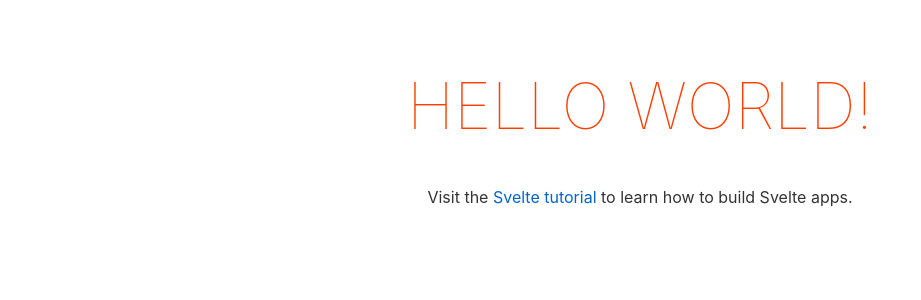
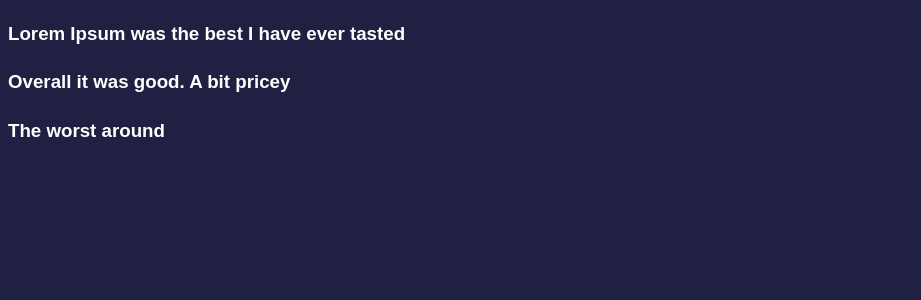
Before and after one commit to Rosenmatt1/svelte2, a Svelte app: page / in a window 1280 px wide. Shown: the top 300 px of the page, without its empty margins (0-921 px from the left). Built offline with nearby package versions, Linux system fonts and the light colour scheme.

Commit message:
Created FeedbackList and dumby data

```diff
--- a/public/global.css
+++ b/public/global.css
@@ -5,11 +5,10 @@ html, body {
 }
 
 body {
-	color: #333;
-	margin: 0;
-	padding: 8px;
-	box-sizing: border-box;
-	font-family: -apple-system, BlinkMacSystemFont, "Segoe UI", Roboto, Oxygen-Sans, Ubuntu, Cantarell, "Helvetica Neue", sans-serif;
+	color: white;
+	background-color: #202142;
+	line-height: 1.6;
+	font-family: 'Poppins', sans-serif;
 }
 
 a {
--- a/src/App.svelte
+++ b/src/App.svelte
@@ -1,30 +1,26 @@
 <script>
-	export let name;
+	import FeedbackList from './components/FeedbackList.svelte'
+
+	let feedback = [
+		{
+			id: 1,
+		rating: 10,
+		text: "Lorem Ipsum was the best I have ever tasted"
+		},
+		{
+			id: 2,
+		rating: 8,
+		text: "Overall it was good.  A bit pricey"
+		},
+		{
+			id: 3,
+		rating: 3,
+		text: "The worst around"
+		}
+	]
 </script>
 
+<!-- if passing a prop that is named the same, don't need to name it -->
 <main>
-	<h1>Hello {name}!</h1>
-	<p>Visit the <a href="https://svelte.dev/tutorial">Svelte tutorial</a> to learn how to build Svelte apps.</p>
+	<FeedbackList {feedback}/>
 </main>
-
-<style>
-	main {
-		text-align: center;
-		padding: 1em;
-		max-width: 240px;
-		margin: 0 auto;
-	}
-
-	h1 {
-		color: #ff3e00;
-		text-transform: uppercase;
-		font-size: 4em;
-		font-weight: 100;
-	}
-
-	@media (min-width: 640px) {
-		main {
-			max-width: none;
-		}
-	}
-</style>
--- /dev/null
+++ b/src/components/FeedbackList.svelte
@@ -0,0 +1,8 @@
+<script>
+  export let feedback = []
+
+</script>
+
+{#each feedback as fb (fb.id)}
+<h3> {fb.text} </h3>
+{/each}
--- a/src/main.js
+++ b/src/main.js
@@ -2,9 +2,6 @@ import App from './App.svelte';
 
 const app = new App({
 	target: document.body,
-	props: {
-		name: 'world'
-	}
 });
 
 export default app;
```
Also changed, not shown: src/components/FeedbackItem.svelte (added).
